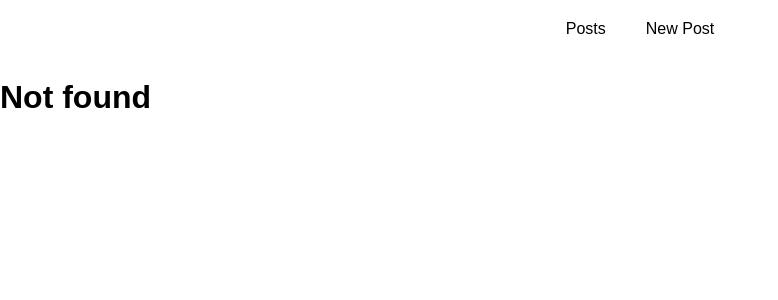
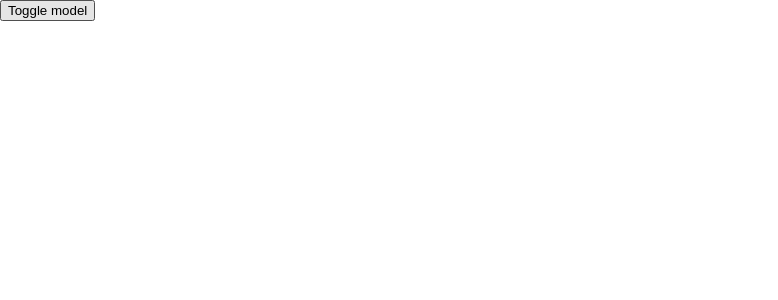
Before and after one commit to Yougigun/http-axios-practice, a React (Create React App) app: page / in a window 1280 px wide. Before the commit this address had no page. Shown: the top 300 px of the page, without its empty margins (0-778 px from the left). Built offline with nearby package versions, Linux system fonts and the light colour scheme.

Commit message:
216. Lazy Loading with React Suspense(16.6) - II (Toggle case)

```diff
--- a/src/containers/Blog/Blog.js
+++ b/src/containers/Blog/Blog.js
@@ -1,8 +1,8 @@
-import React, { Component,Suspense } from 'react';
+import React, { Component, Suspense } from 'react';
 // import axios from 'axios'
 import axios from '../../axios'
 // import { Route } from 'react-router-dom'
-import { Route, Switch, NavLink, Link, Redirect, Router} from 'react-router-dom'
+import { Route, Switch, NavLink, Link, Redirect, Router } from 'react-router-dom'
 import './Blog.css';
 import Posts from './Posts/Posts'
 // import asyncComponent from '../../hoc/asyncComponent'
@@ -12,39 +12,50 @@ import Posts from './Posts/Posts'
 //     return import('./NewPost/NewPost');
 // })
 
-const AsyncNewPost = React.lazy(()=> import('./NewPost/NewPost'))
+const AsyncNewPost = React.lazy(() => import('./NewPost/NewPost'))
 class Blog extends Component {
+    // state = {
+    //     auth : true
+    // }
     state = {
-        auth : true
+        show: false
+    }
+    modelHandler = () => {
+        this.setState(prevState => {return{ show: !prevState.show }})
     }
     render() {
+        console.log(this.state)
         return (
-            <div className="Blog">
-                <header>
-                    <nav>
-                        <ul>
-                            <li><NavLink
-                                exact
-                                to="/posts"
-                                activeClassName="my-active"
-                                activeStyle={{ color: 'red', textDecoration: 'underline' }}
-                            >Posts</NavLink></li>
-                            <li><NavLink to={{
-                                pathname: "/new-post",
-                                hash: "#submit",
-                                search: "?quick-submit=true"
-                            }}>New Post</NavLink></li>
+            <React.Fragment>
+                <button onClick={this.modelHandler}>Toggle model</button>
+                {this.state.show ? <Suspense fallback={<div>Loading...</div>}><AsyncNewPost /></Suspense> : null}
+            </React.Fragment>
+            // <div className="Blog">
+            //     <header>
+            //         <nav>
+            //             <ul>
+            //                 <li><NavLink
+            //                     exact
+            //                     to="/posts"
+            //                     activeClassName="my-active"
+            //                     activeStyle={{ color: 'red', textDecoration: 'underline' }}
+            //                 >Posts</NavLink></li>
+            //                 <li><NavLink to={{
+            //                     pathname: "/new-post",
+            //                     hash: "#submit",
+            //                     search: "?quick-submit=true"
+            //                 }}>New Post</NavLink></li>
 
-                        </ul>
-                    </nav>
-                </header>
-                <Switch>
-                    {this.state.auth ? <Route path="/new-post" exact render={()=><Suspense fallback={<div>Loading...</div>}><AsyncNewPost/></Suspense>} />:null}
-                    <Route path="/posts" component={Posts} />
-                    <Route render={()=><h1>Not found</h1>}/>
-                    {/* <Redirect from="/" to="/posts"  /> */}
-                </Switch>
-            </div>
+            //             </ul>
+            //         </nav>
+            //     </header>
+            //     <Switch>
+            //         {this.state.auth ? <Route path="/new-post" exact render={()=><Suspense fallback={<div>Loading...</div>}><AsyncNewPost/></Suspense>} />:null}
+            //         <Route path="/posts" component={Posts} />
+            //         <Route render={()=><h1>Not found</h1>}/>
+            //         {/* <Redirect from="/" to="/posts"  /> */}
+            //     </Switch>
+            // </div>
 
         );
     }
```
